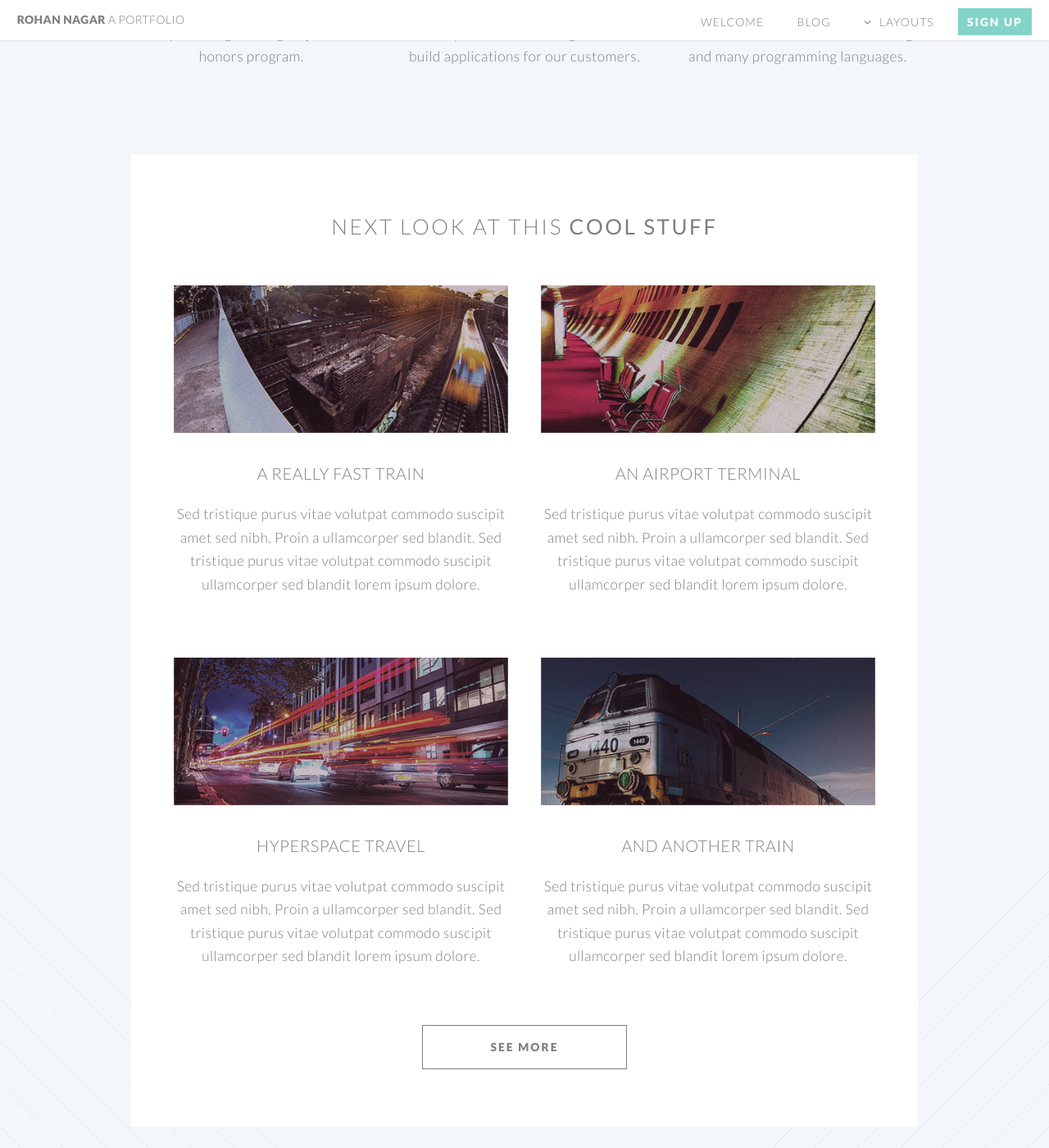
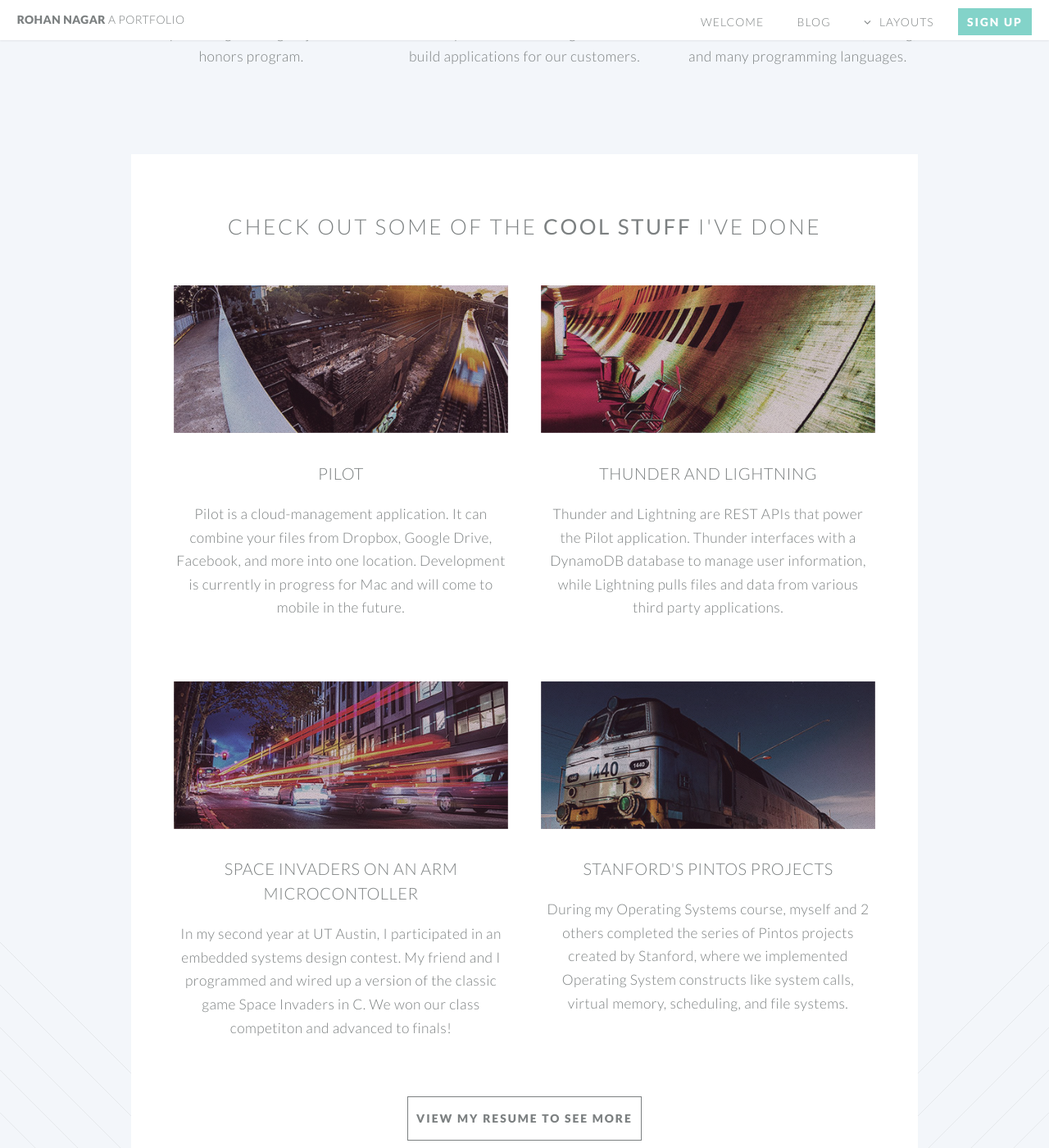
Before and after one commit to RohanNagar/RohanNagar.github.io, a Jekyll site: the page built from index.html, in a window 1280 px wide and 1400 px high, scrolled down 1864 px. Shown: the whole window at 82% size. Built offline with Jekyll 4.4.1, drawn with Linux system fonts in a browser that asks for light colours; some of the changed text lies outside the part shown.

Commit message:
Add project text

```diff
--- a/index.html
+++ b/index.html
@@ -57,7 +57,7 @@ layout: landing-page
 									<header>
 										<h3>Education</h3>
 									</header>
-									<p>I am currently in my third year at The University of Texas at Austin. I'm at the top of my class as a Electical and Computer Engineering major in the honors program.</p>
+									<p>I am currently in my third year at The University of Texas at Austin. I'm at the top of my class as an Electical and Computer Engineering major in the honors program.</p>
 								</section>
 
 							</div>
@@ -90,7 +90,7 @@ layout: landing-page
 					<section class="wrapper style3 container special">
 
 						<header class="major">
-							<h2>Next look at this <strong>cool stuff</strong></h2>
+							<h2>Check out some of the <strong>cool stuff</strong> I've done</h2>
 						</header>
 
 						<div class="row">
@@ -99,9 +99,9 @@ layout: landing-page
 								<section>
 									<a href="#" class="image featured"><img src="images/pic01.jpg" alt="" /></a>
 									<header>
-										<h3>A Really Fast Train</h3>
+										<h3>Pilot</h3>
 									</header>
-									<p>Sed tristique purus vitae volutpat commodo suscipit amet sed nibh. Proin a ullamcorper sed blandit. Sed tristique purus vitae volutpat commodo suscipit ullamcorper sed blandit lorem ipsum dolore.</p>
+									<p>Pilot is a cloud-management application. It can combine your files from Dropbox, Google Drive, Facebook, and more into one location. Development is currently in progress for Mac and will come to mobile in the future.</p>
 								</section>
 
 							</div>
@@ -110,9 +110,9 @@ layout: landing-page
 								<section>
 									<a href="#" class="image featured"><img src="images/pic02.jpg" alt="" /></a>
 									<header>
-										<h3>An Airport Terminal</h3>
+										<h3>Thunder and Lightning</h3>
 									</header>
-									<p>Sed tristique purus vitae volutpat commodo suscipit amet sed nibh. Proin a ullamcorper sed blandit. Sed tristique purus vitae volutpat commodo suscipit ullamcorper sed blandit lorem ipsum dolore.</p>
+									<p>Thunder and Lightning are REST APIs that power the Pilot application. Thunder interfaces with a DynamoDB database to manage user information, while Lightning pulls files and data from various third party applications.</p>
 								</section>
 
 							</div>
@@ -123,9 +123,9 @@ layout: landing-page
 								<section>
 									<a href="#" class="image featured"><img src="images/pic03.jpg" alt="" /></a>
 									<header>
-										<h3>Hyperspace Travel</h3>
+										<h3>Space Invaders on an ARM microcontoller</h3>
 									</header>
-									<p>Sed tristique purus vitae volutpat commodo suscipit amet sed nibh. Proin a ullamcorper sed blandit. Sed tristique purus vitae volutpat commodo suscipit ullamcorper sed blandit lorem ipsum dolore.</p>
+									<p>In my second year at UT Austin, I participated in an embedded systems design contest. My friend and I programmed and wired up a version of the classic game Space Invaders in C. We won our class competiton and advanced to finals!</p>
 								</section>
 
 							</div>
@@ -134,9 +134,9 @@ layout: landing-page
 								<section>
 									<a href="#" class="image featured"><img src="images/pic04.jpg" alt="" /></a>
 									<header>
-										<h3>And Another Train</h3>
+										<h3>Stanford's Pintos Projects</h3>
 									</header>
-									<p>Sed tristique purus vitae volutpat commodo suscipit amet sed nibh. Proin a ullamcorper sed blandit. Sed tristique purus vitae volutpat commodo suscipit ullamcorper sed blandit lorem ipsum dolore.</p>
+									<p>During my Operating Systems course, myself and 2 others completed the series of Pintos projects created by Stanford, where we implemented Operating System constructs like system calls, virtual memory, scheduling, and file systems.</p>
 								</section>
 
 							</div>
@@ -144,7 +144,7 @@ layout: landing-page
 
 						<footer class="major">
 							<ul class="buttons">
-								<li><a href="#" class="button">See More</a></li>
+								<li><a href="#" class="button">View my resume to see more</a></li>
 							</ul>
 						</footer>
 
```
